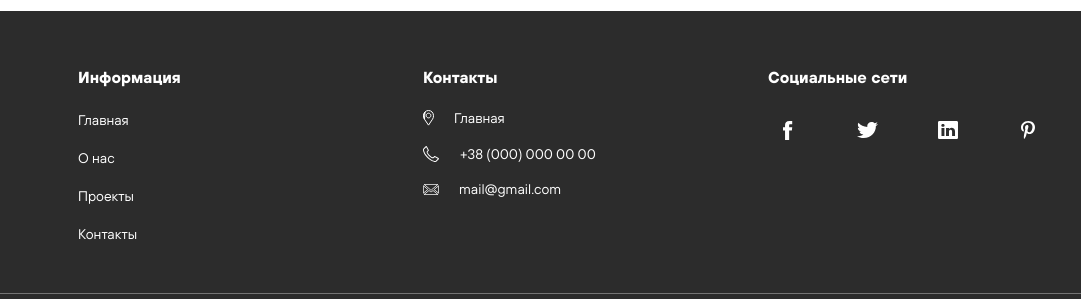
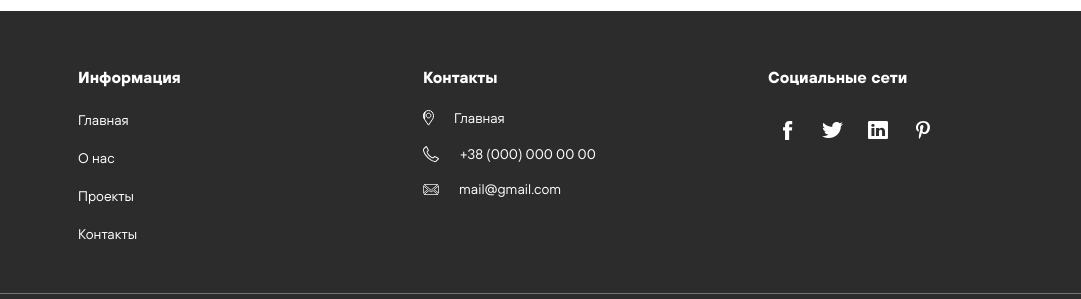
Before and after one commit to Nikitosyes/SmartOrangeTest-, a website built with Vite: page index.html in a window 1280 px wide. Shown: the part 3467-3766 px from the top of the page, 199-1280 px from the left. Built offline with nearby package versions, Linux system fonts and the light colour scheme.

Commit message:
little fix with overflow

```diff
--- a/src/scss/general.scss
+++ b/src/scss/general.scss
@@ -70,6 +70,7 @@
   @include small-size {
     width: 40px;
     height: 40px;
+    right: 45px;
   }
 
   &.active {
--- a/src/scss/sections/footer.scss
+++ b/src/scss/sections/footer.scss
@@ -47,7 +47,8 @@
   &__socials {
     display: flex;
     flex-direction: row;
-    gap: 40px;
+    flex-wrap: wrap;
+    gap: 5px;
 
     li {
       cursor: pointer;
```
